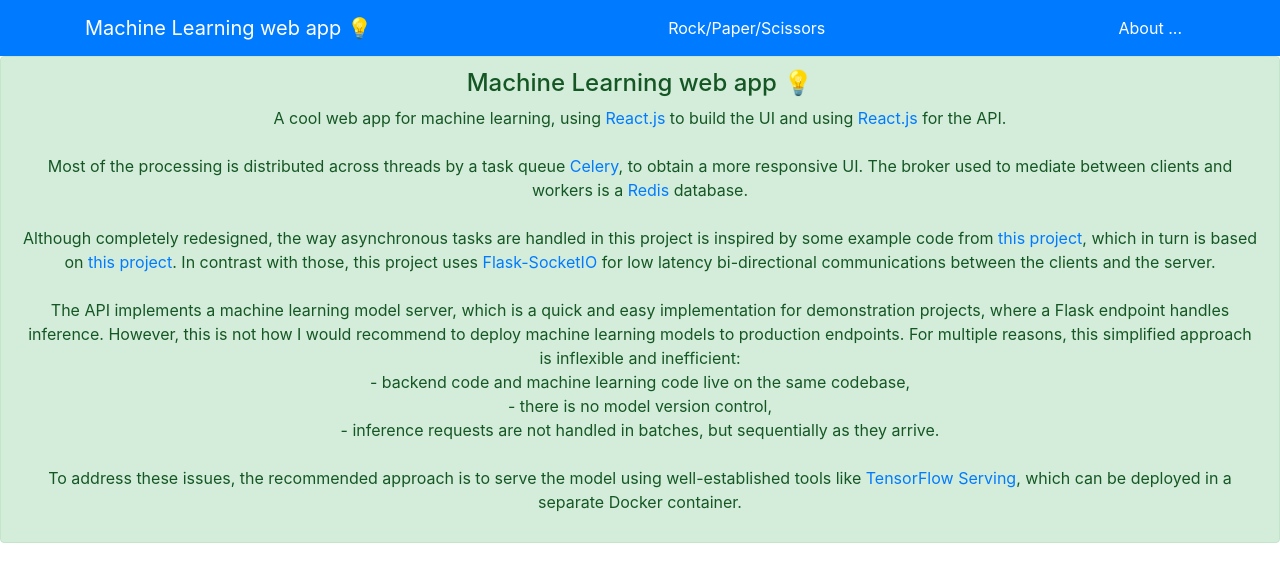
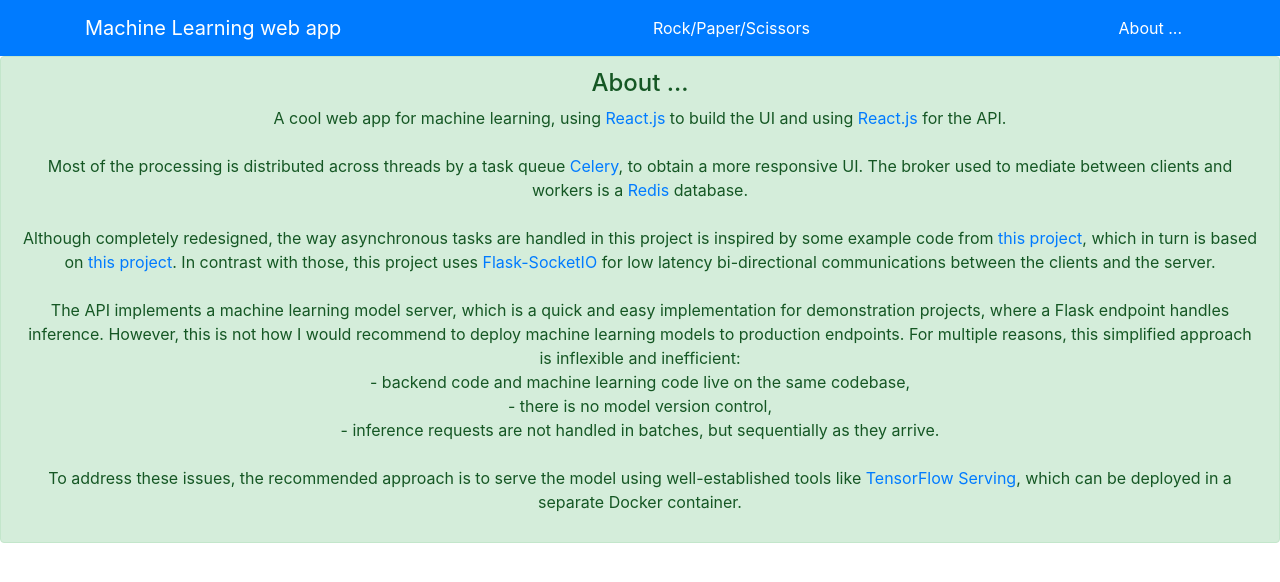
Before and after one commit to lmiguelgato/machine-learning-web-app, a React (Create React App) app in the folder static/: page / in a window 1280 px wide. Shown: the top 582 px of the page. Built offline with nearby package versions, Linux system fonts and the light colour scheme.

Commit message:
Fix test issues

```diff
--- a/static/public/index.html
+++ b/static/public/index.html
@@ -24,7 +24,7 @@
       work correctly both with client-side routing and a non-root public URL.
       Learn how to configure a non-root public URL by running `npm run build`.
     -->
-    <title>Machine Learning web app 💡</title>
+    <title>Machine Learning web app</title>
   </head>
   <body>
     <noscript>You need to enable JavaScript to run this app.</noscript>
--- a/static/src/components/MenuBar/index.js
+++ b/static/src/components/MenuBar/index.js
@@ -3,7 +3,7 @@
 
 const MenuBar = () => {
   return (
-    <Bar title='Machine Learning web app 💡'/>
+    <Bar title='Machine Learning web app'/>
   )
 }
 
--- a/static/src/pages/home/index.js
+++ b/static/src/pages/home/index.js
@@ -4,7 +4,7 @@
 const Home = () => {
   return (
     <Alert variant="success">
-      <Alert.Heading>Machine Learning web app 💡</Alert.Heading>
+      <Alert.Heading>About ...</Alert.Heading>
       <p>A cool web app for machine learning, using  <a href="https://reactjs.org/">React.js</a> to build the UI and using <a href="https://flask.palletsprojects.com/">React.js</a> for the API.
         <br />
         <br />
```
Also changed, not shown: 1 other file (tests, documents, lock files or other folders).
